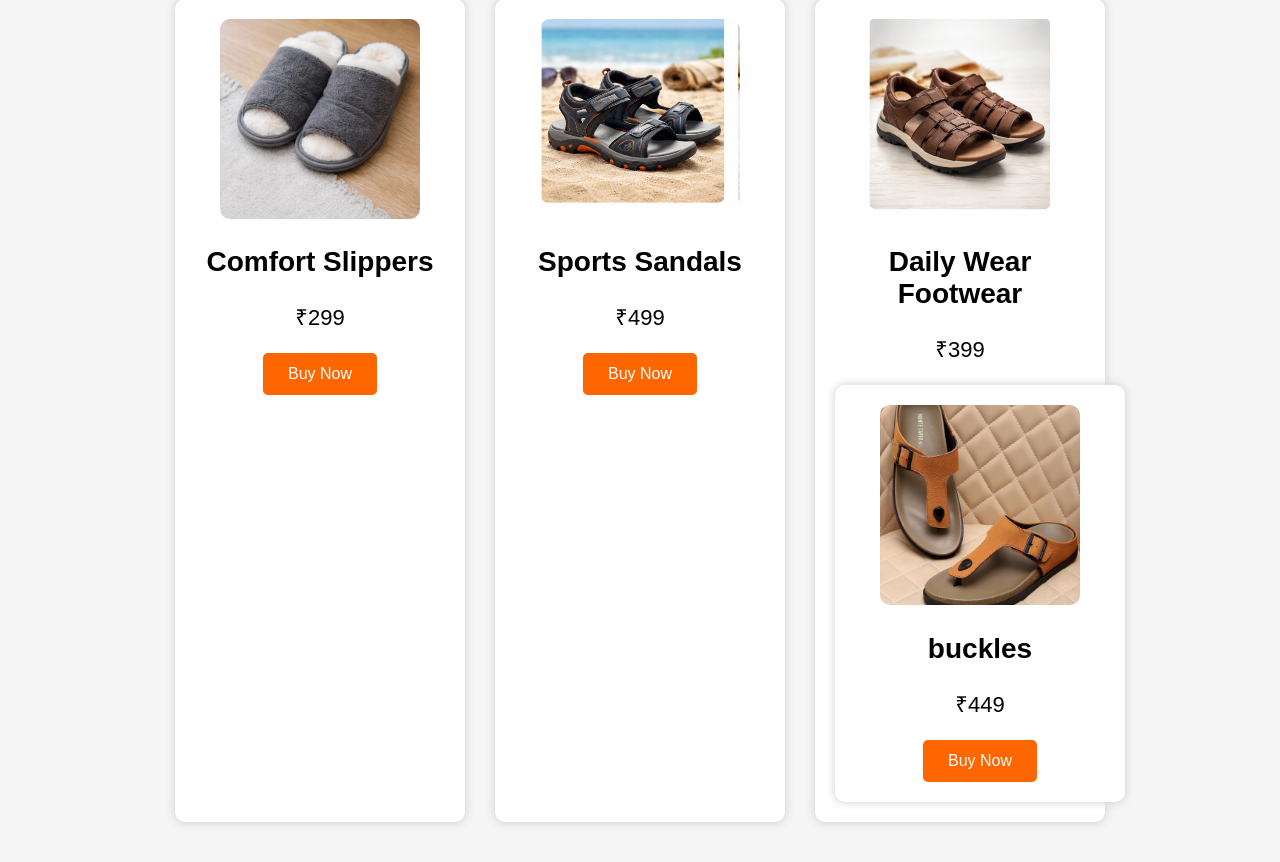
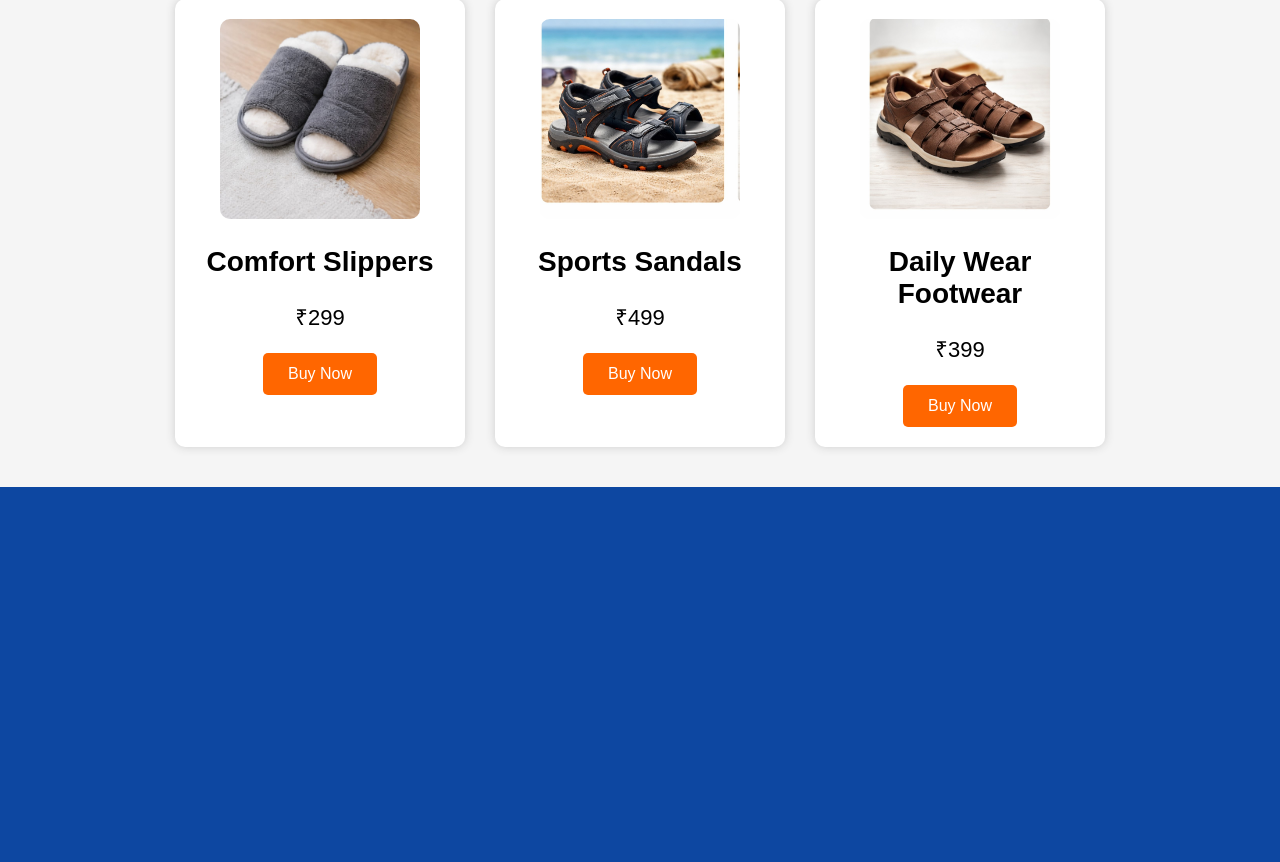
Before and after one commit to attiharish1234-beep/friendsshop, a Django app: page / in a window 1280 px wide. Shown: the part 333-1195 px from the top of the page. After the commit the page ends 820 px from the top, so only its background shows below. Run offline with Django 5.2, Linux system fonts and the light colour scheme.

Commit message:
remove buckle product

```diff
--- a/templates/home.html
+++ b/templates/home.html
@@ -103,11 +103,6 @@
         <h2>Daily Wear Footwear</h2>
         <p class="price">₹399</p>
 
-    <div class="product">
-        <img src="{% static 'images/buckle.jpg' %}" alt="buckle">
-        <h2>buckles</h2>
-        <p class="price">₹449</p>
-
         <a href="/product/">
             <button>Buy Now</button>
         </a>
```
